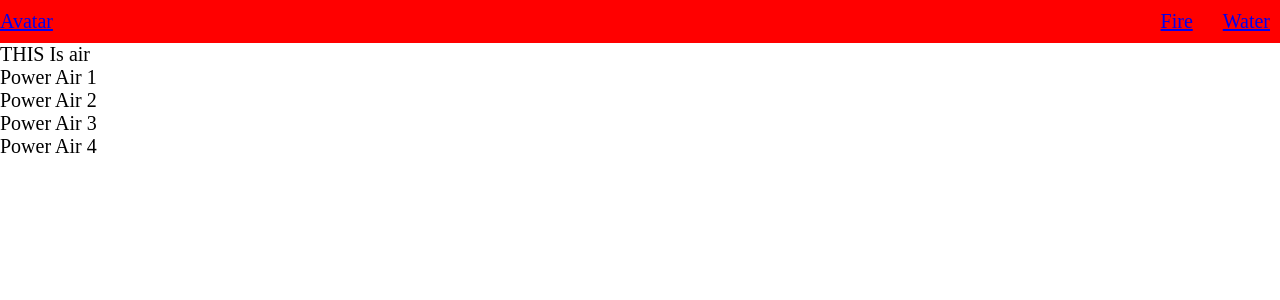
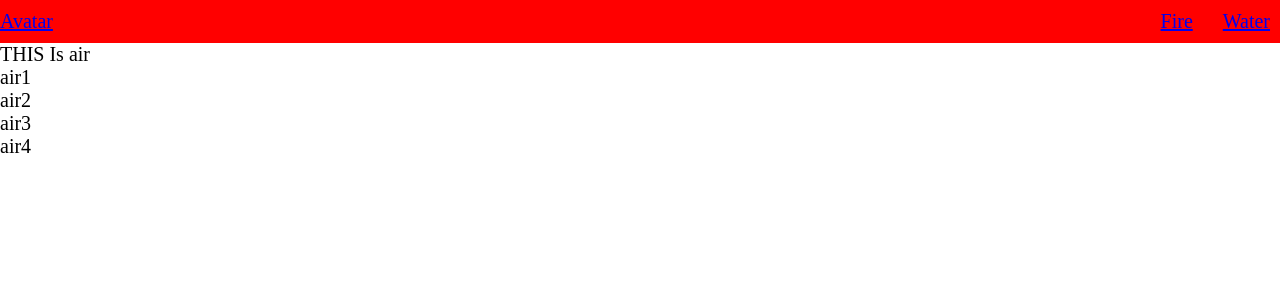
Before and after one commit to MikeDacanay/avatar_proj, a React (Create React App) app: page /air in a window 1280 px wide. Shown: the top 300 px of the page. Built offline with nearby package versions, Linux system fonts and the light colour scheme.

Commit message:
modularized power under powers component

```diff
--- a/src/components/Power/Power.js
+++ b/src/components/Powers/Power/Power.js
@@ -6,8 +6,8 @@ const power = props => {
     return (
         <div
             className={classes.power}
-            onClick={() => props.pwrAdded(props.children)}>
-            {props.children}
+            onClick={() => props.powerAdded(props.power)}>
+            {props.power}
         </div>
     )
 }
--- /dev/null
+++ b/src/components/Powers/Powers.js
@@ -0,0 +1,28 @@
+import React from 'react';
+
+import Power from './Power/Power';
+
+import Auxilary from '../../hoc/Auxilary/Auxilary';
+
+const powers = props => {
+
+    console.log(props.pwrs);
+
+    const numOfPwrs = (
+        props.pwrs.map((pwr,i) => (
+            <Power
+                power = {pwr}
+                key = {i}
+                powerAdded = {props.pwrAdded}
+            />
+        ))
+    );
+
+    return(
+        <Auxilary>
+            {numOfPwrs}
+        </Auxilary>
+    )
+}
+
+export default powers;
--- a/src/containers/Air/Air.js
+++ b/src/containers/Air/Air.js
@@ -1,20 +1,25 @@
 import React from 'react';
 import {connect} from 'react-redux';
-import Power from '../../components/Power/Power';
+import Powers from '../../components/Powers/Powers';
 
 import Auxilary from '../../hoc/Auxilary/Auxilary';
 
 import * as actions from '../../store/actions/index';
 
 const air = props => {
-	//TODO create parent component Powers to hold all power
+	const powers = ['air1','air2','air3','air4'];
+
 	return (
 		<Auxilary>
 			<h1>THIS Is air</h1>
-			<Power pwrAdded={props.onAirPwrAdded}>Power Air 1</Power>
+			<Powers
+				pwrs={powers}
+				pwrAdded={props.onAirPwrAdded}
+			/>
+{/* {			<Power pwrAdded={props.onAirPwrAdded}>Power Air 1</Power>
 			<Power pwrAdded={props.onAirPwrAdded}>Power Air 2</Power>
 			<Power pwrAdded={props.onAirPwrAdded}>Power Air 3</Power>
-			<Power pwrAdded={props.onAirPwrAdded}>Power Air 4</Power>
+			<Power pwrAdded={props.onAirPwrAdded}>Power Air 4</Power>	 */}
 		</Auxilary>
 	);
 };
--- a/src/store/actions/actionTypes.js
+++ b/src/store/actions/actionTypes.js
@@ -1,4 +1,2 @@
 export const ADD_AIRPWR = 'ADD_AIRPWR';
 export const REMOVE_AIRPWR = 'REMOVE_AIRPWR';
-
-//TODO create actions for reducers
--- a/src/store/reducers/air.js
+++ b/src/store/reducers/air.js
@@ -10,11 +10,8 @@ const addAirPwer = (state, action) => {
 
 
     if(!state.powers.includes(action.power)){
-        // console
-
         const addPower = [...state.powers];
         addPower.push(action.power);
-
 
         return {
             ...state,
```
Also changed, not shown: src/components/Powers/Power/Power.module.css (added), src/components/Powers/Powers.module.css (added).
